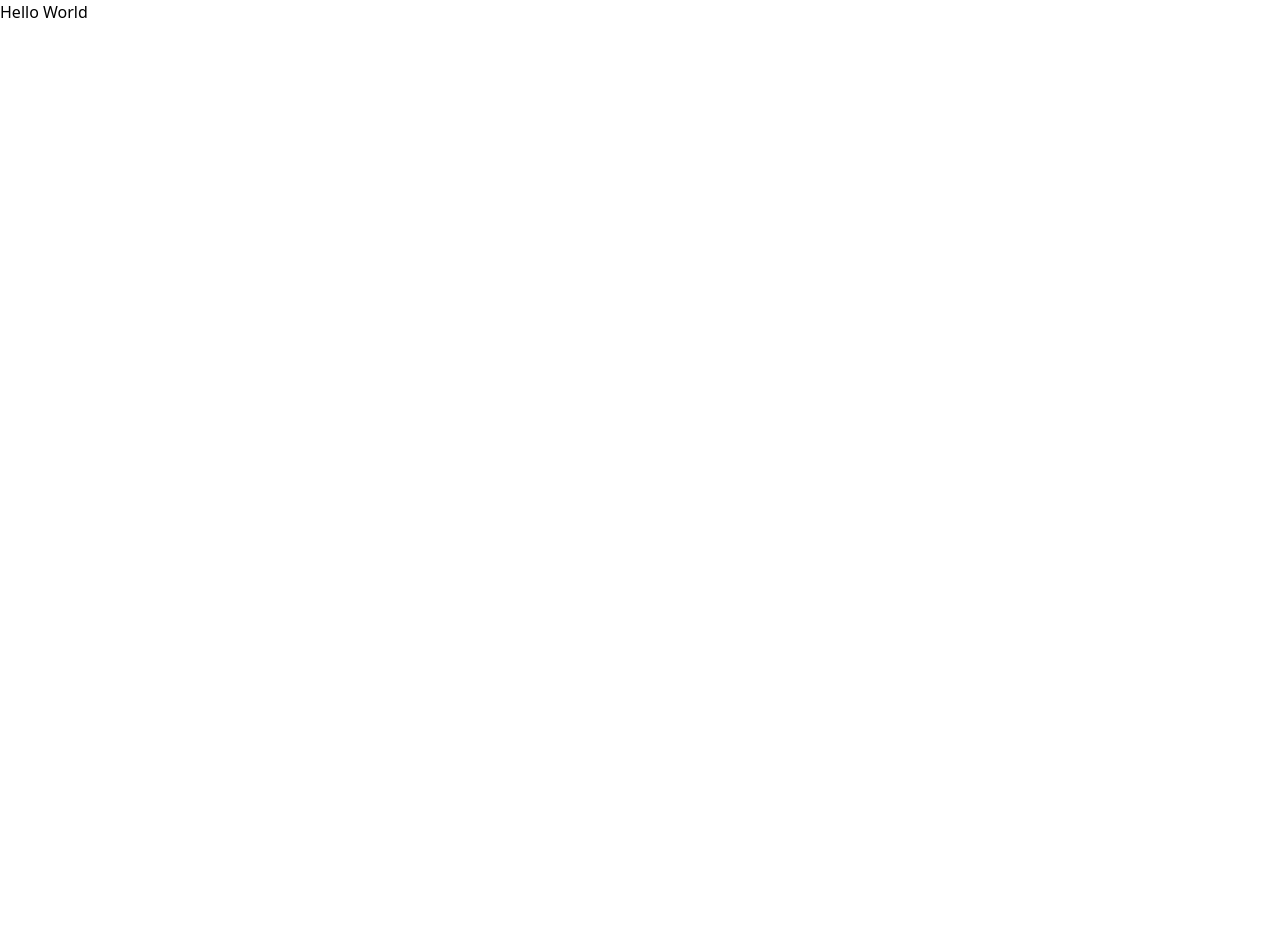
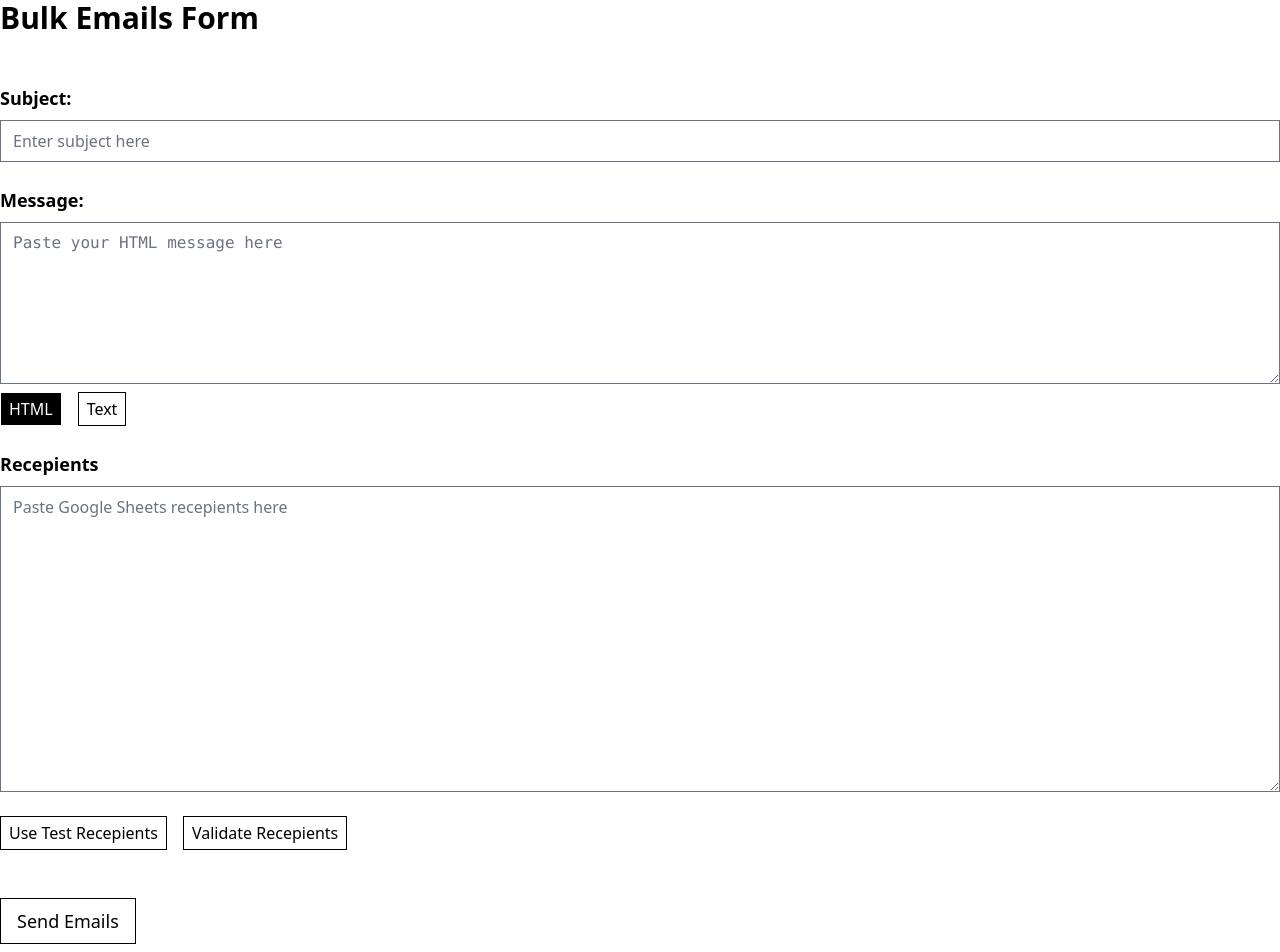
Before and after one commit to NeeshSamsi/ysmails, a Next.js app: page / in a window 1280 px wide. Shown: the top 952 px of the page. Before the commit the page ends 800 px from the top, so only its background shows below. Built offline with nearby package versions, Linux system fonts and the light colour scheme.

Commit message:
feat: Add all progress from react app

```diff
--- a/pages/index.tsx
+++ b/pages/index.tsx
@@ -1,9 +1,35 @@
 import type { NextPage } from "next"
+import type { FormEvent } from "react"
+import { EmailFormData, EmailLog, EmailStatus, MessageType } from "../types"
+
 import Head from "next/head"
-import Image from "next/image"
-import styles from "../styles/Home.module.css"
+import { useEffect, useState } from "react"
 
 const Home: NextPage = () => {
+  useEffect(() => {
+    document.title = "Home | YS Mails"
+  }, [])
+
+  const [isSending, setIsSending] = useState(false)
+  const [logs, setLogs] = useState<EmailLog[]>([] as EmailLog[])
+  const [form, setForm] = useState<EmailFormData>({ messageType: MessageType.HTML } as EmailFormData)
+
+  const testRecipientsHandler = (e: FormEvent<HTMLButtonElement>) => {
+    e.preventDefault()
+
+    const testRecepients = "Neesh\tavaneeshsamsi@gmail.com\nKavita\tkavitasamsi@gmail.com"
+
+    setForm((prevForm) => {
+      return { ...prevForm, recepients: testRecepients }
+    })
+  }
+
+  const validateRecepientsHandler = (e: FormEvent<HTMLButtonElement>) => {
+    e.preventDefault()
+
+    alert("TODO")
+  }
+
   return (
     <>
       <Head>
@@ -12,8 +38,149 @@ const Home: NextPage = () => {
         <link rel="icon" href="/favicon.ico" />
       </Head>
 
-      <main>
-        <h1>Hello World</h1>
+      <main className="container mx-auto">
+        <h2 className="text-3xl font-semibold mb-12">Bulk Emails Form</h2>
+
+        <form className="mb-12">
+          <div className="flex flex-col gap-2 mb-6">
+            <label htmlFor="subject" className="font-bold text-lg">
+              Subject:
+            </label>
+            <input
+              type="text"
+              id="subject"
+              placeholder="Enter subject here"
+              value={form.subject}
+              onChange={(e) => {
+                setForm((prevForm) => {
+                  return { ...prevForm, subject: e.target.value }
+                })
+              }}
+            />
+          </div>
+
+          <div className="flex flex-col gap-2 mb-6">
+            <label htmlFor="message" className="font-bold text-lg">
+              Message:
+            </label>
+            <textarea
+              id="message"
+              cols={30}
+              rows={6}
+              placeholder={
+                form.messageType === MessageType.HTML ? "Paste your HTML message here" : "Enter your message here"
+              }
+              className={form.messageType === MessageType.HTML ? "font-mono" : "font-sans"}
+              value={form.message}
+              onChange={(e) => {
+                setForm((prevForm) => {
+                  return { ...prevForm, message: e.target.value }
+                })
+              }}
+            ></textarea>
+
+            <div className="flex gap-4">
+              <button
+                name="html"
+                className={`
+                px-2 py-1
+                ${
+                  form.messageType === MessageType.HTML
+                    ? "bg-black text-white border border-white"
+                    : "bg-white text-black border border-black"
+                }`}
+                onClick={(e) => {
+                  e.preventDefault()
+                  setForm((prevForm) => {
+                    return { ...prevForm, messageType: MessageType.HTML }
+                  })
+                }}
+              >
+                HTML
+              </button>
+              <button
+                name="text"
+                className={`
+                px-2 py-1
+                ${
+                  form.messageType === MessageType.TEXT
+                    ? "bg-black text-white border border-white"
+                    : "bg-white text-black border border-black"
+                }`}
+                onClick={(e) => {
+                  e.preventDefault()
+                  setForm((prevForm) => {
+                    return { ...prevForm, messageType: MessageType.TEXT }
+                  })
+                }}
+              >
+                Text
+              </button>
+            </div>
+          </div>
+
+          <div className="flex flex-col gap-2 mb-6">
+            <label htmlFor="recepeints" className="font-bold text-lg">
+              Recepients
+            </label>
+            <textarea
+              id="recepients"
+              cols={30}
+              rows={12}
+              placeholder="Paste Google Sheets recepients here"
+              value={form.recepients}
+              onChange={(e) => {
+                setForm((prevForm) => {
+                  return { ...prevForm, recepients: e.target.value }
+                })
+              }}
+            ></textarea>
+          </div>
+
+          <div className="flex gap-4 mb-12">
+            <button
+              className="border border-black px-2 py-1 hover:bg-black hover:text-white hover:border-white"
+              onClick={(e) => {
+                testRecipientsHandler(e)
+              }}
+            >
+              Use Test Recepients
+            </button>
+            <button
+              className="border border-black px-2 py-1 hover:bg-black hover:text-white hover:border-white"
+              onClick={validateRecepientsHandler}
+            >
+              Validate Recepients
+            </button>
+          </div>
+
+          <button
+            className="px-4 py-2 text-lg font-medium border border-black hover:bg-black hover:text-white hover:border-white"
+            // onClick={sendEmailsHandler}
+            disabled={isSending}
+          >
+            Send Emails
+          </button>
+        </form>
+
+        <h4 className="font-bold text-lg mb-6">Email Logs</h4>
+        <div className="flex flex-col gap-2 mb-16">
+          {logs.length > 0 ? (
+            logs.map((log, index) => {
+              const statusColor = log.status === EmailStatus.SUCCESS ? "text-green-600" : "text-red-600"
+
+              return (
+                <div className="grid grid-cols-3 justify-between border border-black py-1 px-4 font-medium" key={index}>
+                  <p>{log.firstName}</p>
+                  <p className="text-center">{log.email}</p>
+                  <p className={`${statusColor} font-bold text-right`}>{log.status}</p>
+                </div>
+              )
+            })
+          ) : (
+            <p>No logs yet</p>
+          )}
+        </div>
       </main>
     </>
   )
```
